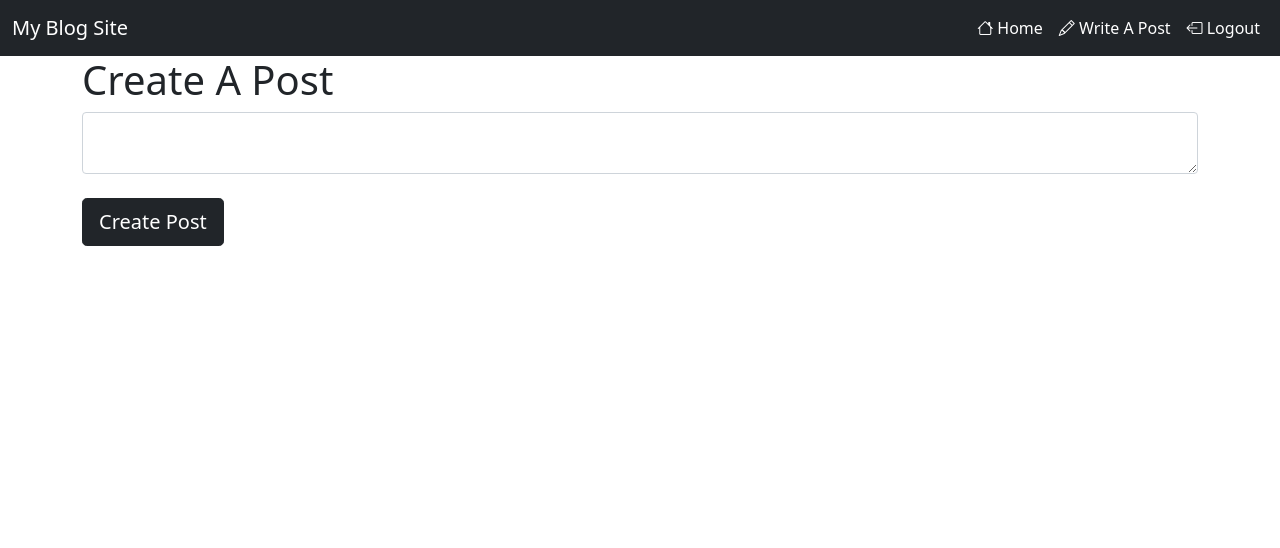
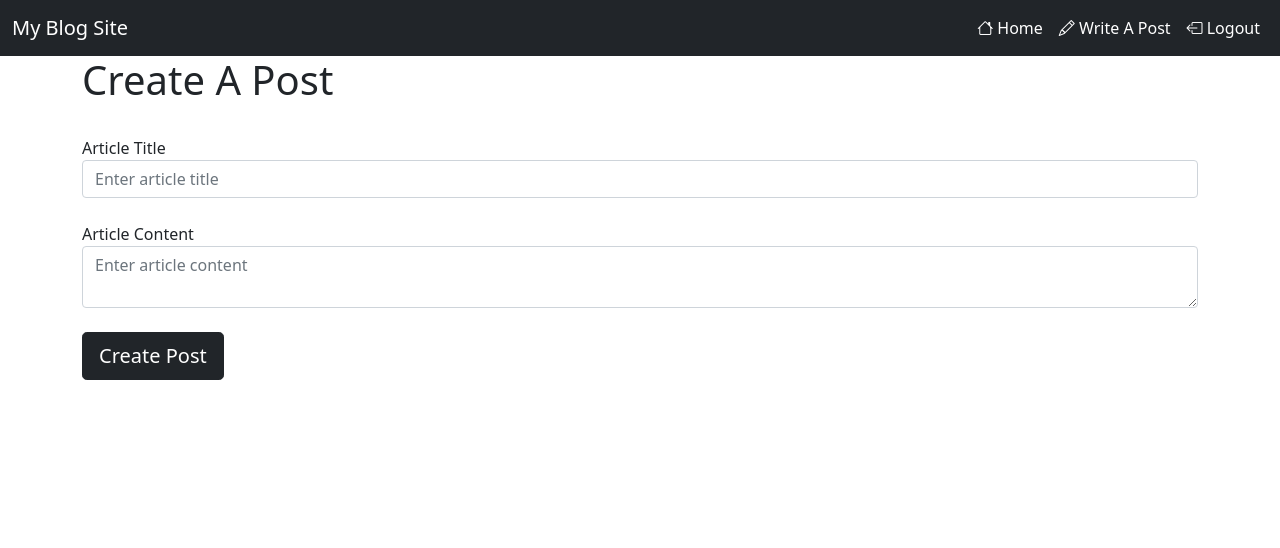
Before and after one commit to York13Pud/python-flask-blog-site, a Flask app: page /create-post in a window 1280 px wide. Shown: the top 548 px of the page. Run offline with Flask 2, Linux system fonts and the light colour scheme; the visitor is signed in with stand-in values (Sample User, id 1).

Commit message:
Added a title column to the db and used on home.

```diff
--- a/website/models.py
+++ b/website/models.py
@@ -14,6 +14,7 @@ class User(db.Model, UserMixin):
 
 class Post(db.Model):
     id = db.Column(db.Integer, primary_key = True)
+    title = db.Column(db.Text, nullable = False)
     text = db.Column(db.Text, nullable = False)
     date_created = db.Column(db.DateTime(timezone = True), default = func.now())
     author = db.Column(db.Integer, db.ForeignKey("user.id", ondelete = "CASCADE"), nullable = False)
--- a/website/templates/create_post.html
+++ b/website/templates/create_post.html
@@ -3,10 +3,15 @@
 {% block title %}Create A Post{% endblock %}
 
 {% block content %}
-<h1 align="ceter">Create A Post</h1>
+<h1>Create A Post</h1>
 
 <form method="POST">
-    <textarea name="text" id="text" class="form-control"></textarea>
+    <br />
+    <label for="title">Article Title</label>
+    <input type="text" id="title" name="title" class="form-control" placeholder="Enter article title" />
+    <br />
+    <label for="text">Article Content</label>
+    <textarea name="text" id="text" class="form-control" placeholder="Enter article content"></textarea>
     <br />
     <button type="submit" class="btn btn-lg btn-dark">Create Post</button>
 </form>
--- a/website/templates/index.html
+++ b/website/templates/index.html
@@ -12,13 +12,13 @@
         <div class="card border-dark">
             <div class="card-header d-flex justify-content-between align-items-center">
                 <a href="{{ url_for("views.home") }}/{{ post.id }}">
-                    <h3>{{ post.text }}</h3>
+                    <h3>{{ post.title }}</h3>
                 </a>
             </div>
             <div class="card-body d-flex justify-content-between align-items-center"
                 <h2>{{ post.text }}</h2>
             </div>
-            <div class="card-footer d-flex justify-content-between align-items-center">
+            <div class="card-footer text-muted d-flex justify-content-between align-items-center">
                 <p>Created By: {{ post.user.username }}</p>
                 <p>Created On: {{ post.date_created }}</p>
             </div>
--- a/website/views.py
+++ b/website/views.py
@@ -25,17 +25,21 @@ def create_post():
     """This is the view for the page."""
     if request.method == "POST":
         text = request.form.get("text")
+        title = request.form.get("title")
 
         if not text:
             flash("Post is blank. Please enter some text.", category = "error")
 
+        elif not title:
+            flash("Title is blank. Please enter a title.", category = "error")
+
         else:
-            new_post = Post(text = text, author = current_user.id)
+            new_post = Post(title = title, text = text, author = current_user.id)
 
             db.session.add(new_post)
             db.session.commit()
             flash("Post created.", category = "success")
 
-            redirect(url_for("views.home"))
+            return redirect(url_for("views.home"))
 
     return render_template("create_post.html", user=current_user)
```
Also changed, not shown: 1 other file.
